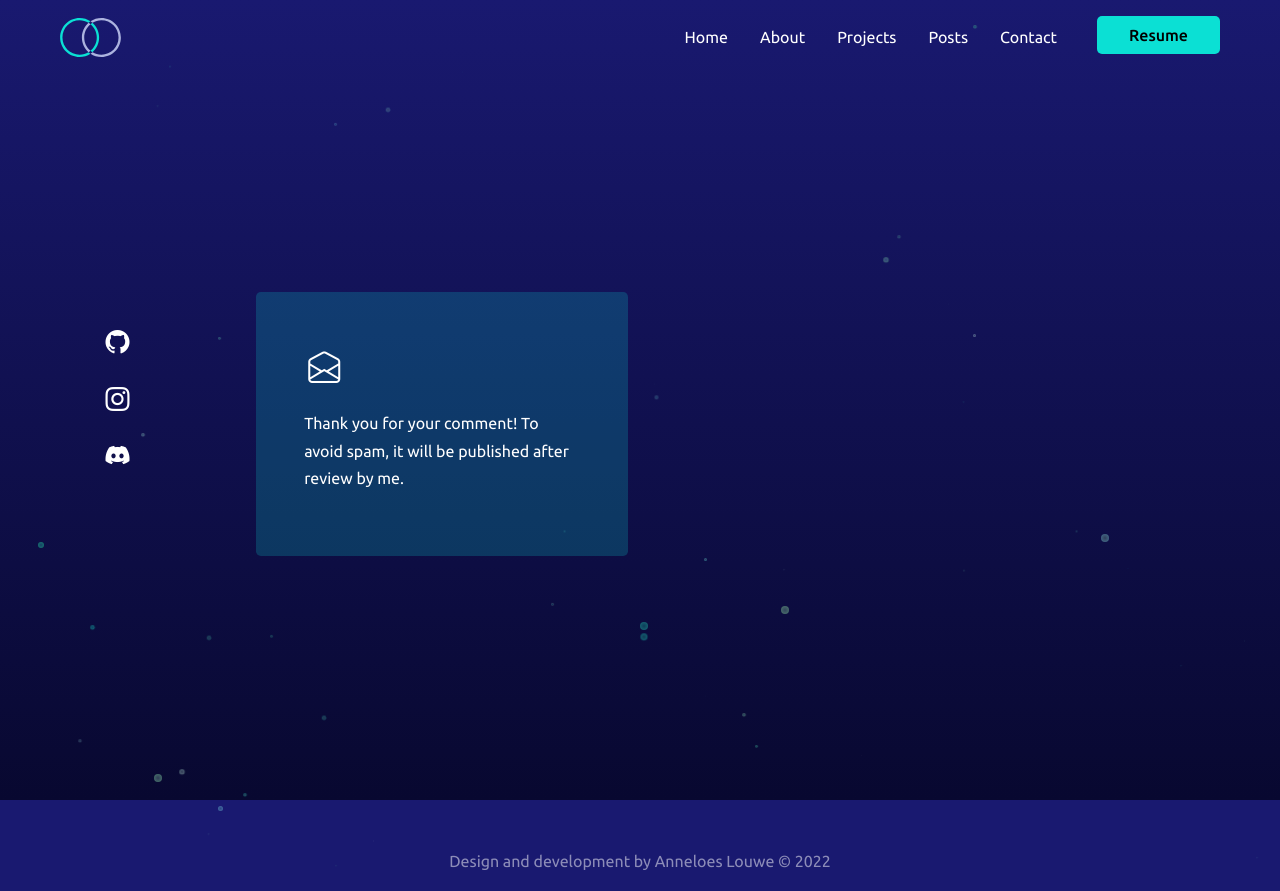
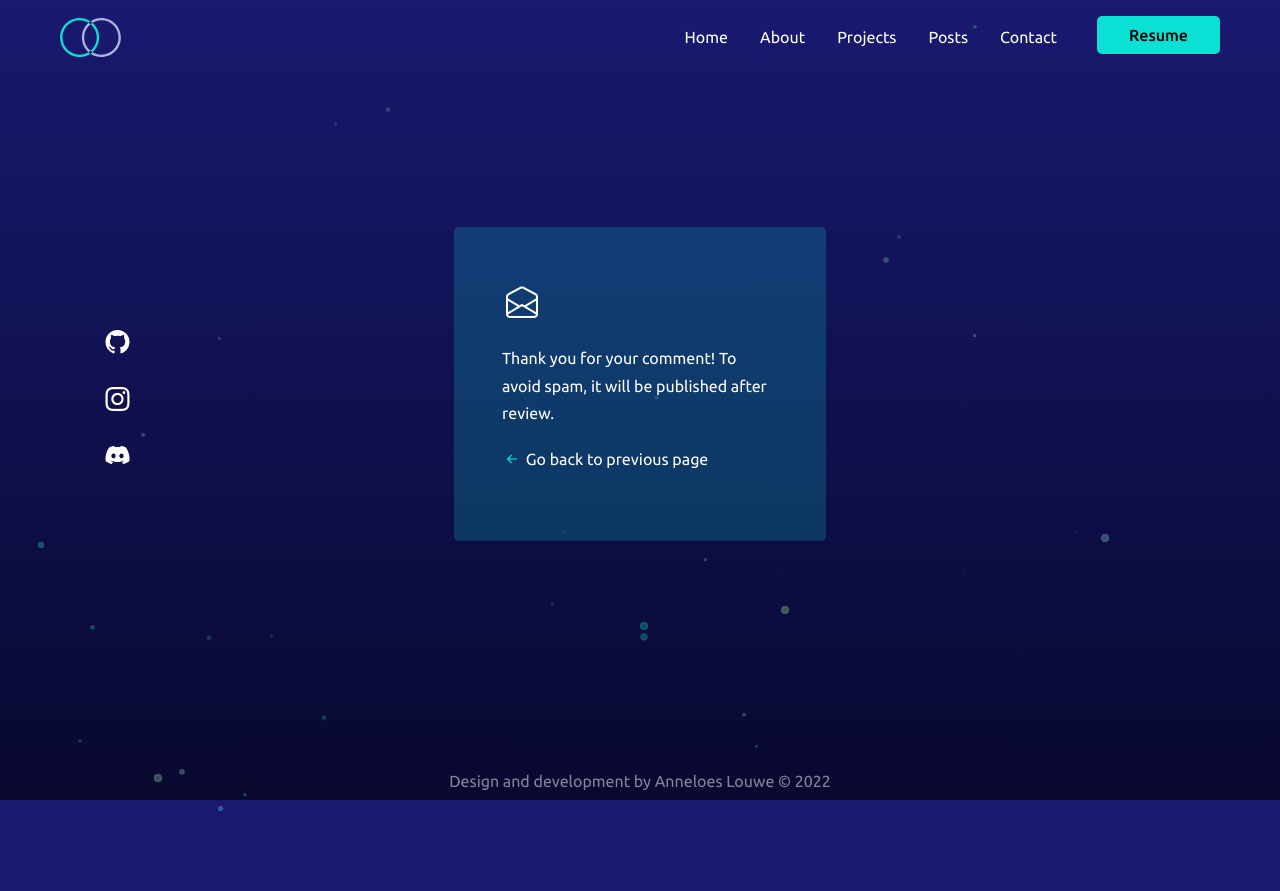
Before and after one commit to louweal/codesparks, a Nuxt app: page /success in a window 1280 px wide. After the commit the page ends 811 px from the top, so only its background shows below. Built offline with nearby package versions, Linux system fonts and the light colour scheme.

Commit message:
succes page for comments

```diff
--- a/pages/success.vue
+++ b/pages/success.vue
@@ -1,15 +1,8 @@
 <template>
   <main>
     <section class="h-100 py-4" id="contact">
-      <div class="row min-vh-100">
-        <div
-          class="
-            col-12 col-md-7
-            offset-lg-1
-            col-lg-6 col-xl-5
-            align-self-center
-          "
-        >
+      <div class="row justify-content-center" style="min-height: 90vh">
+        <div class="col-12 col-md-7 col-lg-6 col-xl-5 align-self-center">
           <div class="rounded-3 bg-c p-3 p-sm-4 p-xl-5">
             <div class="ms-1 mb-3">
               <i class="bi bi-envelope-open fs-2"></i>
@@ -17,7 +10,16 @@
 
             <p>
               Thank you for your comment! To avoid spam, it will be published
-              after review by me.
+              after review.
+            </p>
+
+            <p @click="$router.back()" style="cursor: pointer">
+              <i
+                class="bi bi-arrow-left-short fs-5 align-middle text-secondary"
+              >
+              </i>
+
+              <span class="align-middle"> Go back to previous page </span>
             </p>
           </div>
         </div>
```
